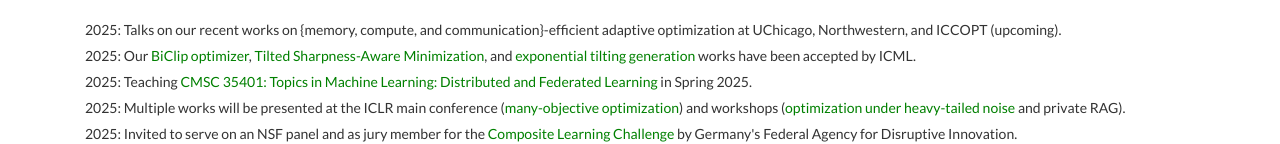
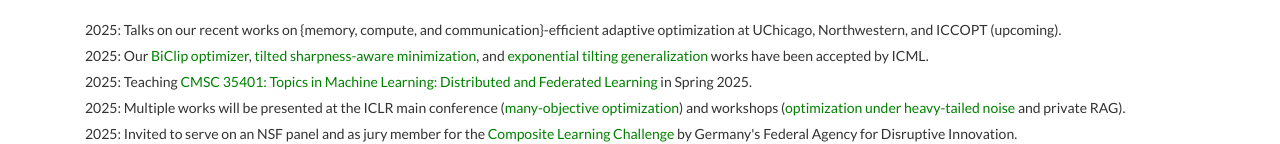
Before and after one commit to litian96/litian96.github.io, a plain HTML site: page index.html in a window 1280 px wide. Shown: the part 619-763 px from the top of the page. Drawn offline with Linux system fonts and the light colour scheme.

Commit message:
Update index.html

```diff
--- a/index.html
+++ b/index.html
@@ -219,7 +219,7 @@
                      <div style="margin-bottom:30px" class="col-md-12 col-sm-12 col-xs-12">
                          <front>2025: Talks on our recent works on {memory, compute, and communication}-efficient adaptive optimization at UChicago, Northwestern, and ICCOPT (upcoming).</front>
                          </br >
-                         <front>2025: Our <a href="https://arxiv.org/abs/2502.04164">BiClip optimizer</a>, <a href="https://arxiv.org/abs/2502.04164">Tilted Sharpness-Aware Minimization</a>, and <a href="https://arxiv.org/abs/2409.19431">exponential tilting generation</a> works have been accepted by ICML.</front>
+                         <front>2025: Our <a href="https://arxiv.org/abs/2502.04164">BiClip optimizer</a>, <a href="https://arxiv.org/abs/2502.04164">tilted sharpness-aware minimization</a>, and <a href="https://arxiv.org/abs/2409.19431">exponential tilting generalization</a> works have been accepted by ICML.</front>
                          </br >
                          <front>2025: Teaching <a href="https://sites.google.com/view/uchicago-35401-distributedml/home">CMSC 35401: Topics in Machine Learning: Distributed and Federated Learning</a> in Spring 2025.</front>
                          </br >
```
